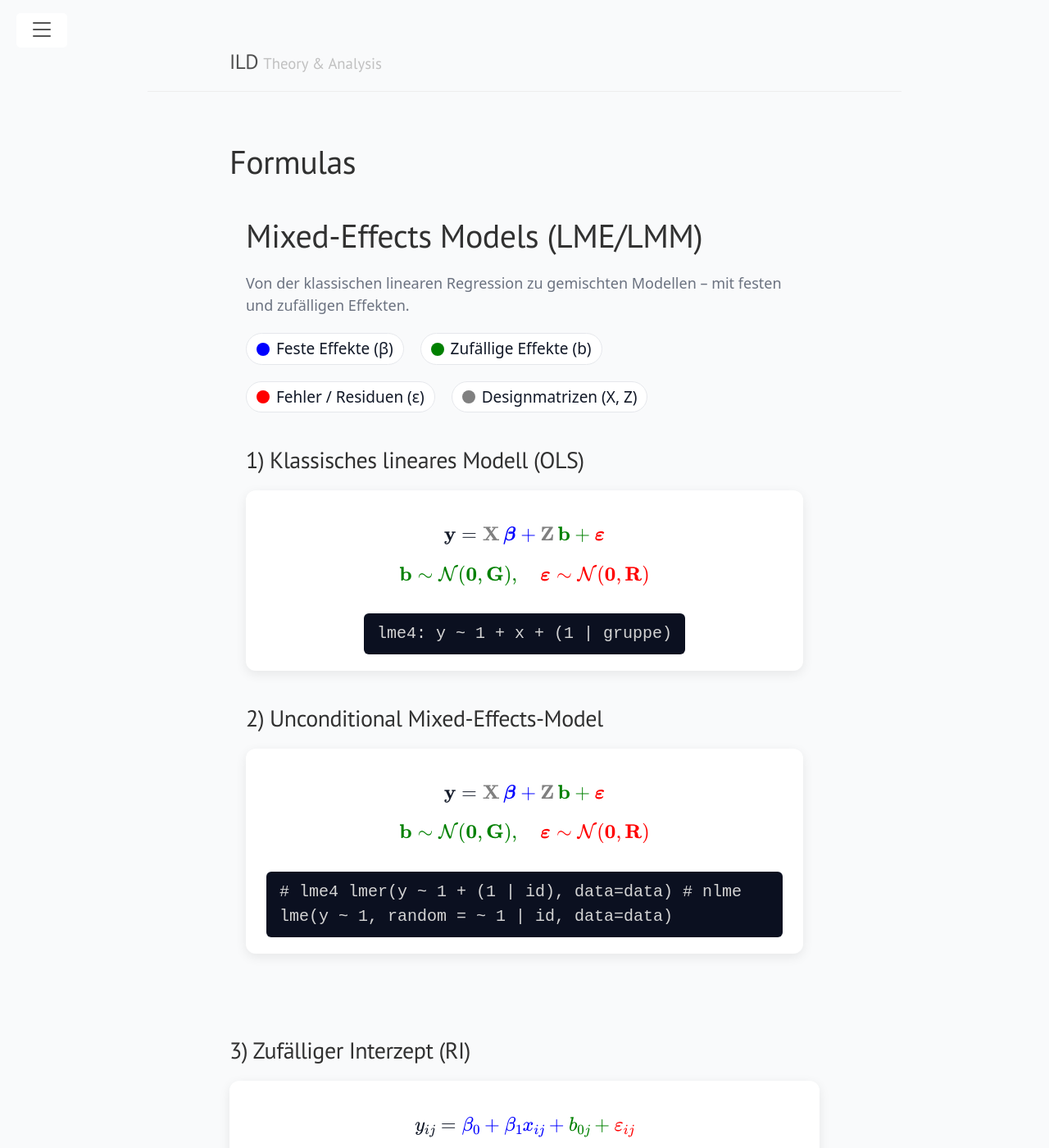
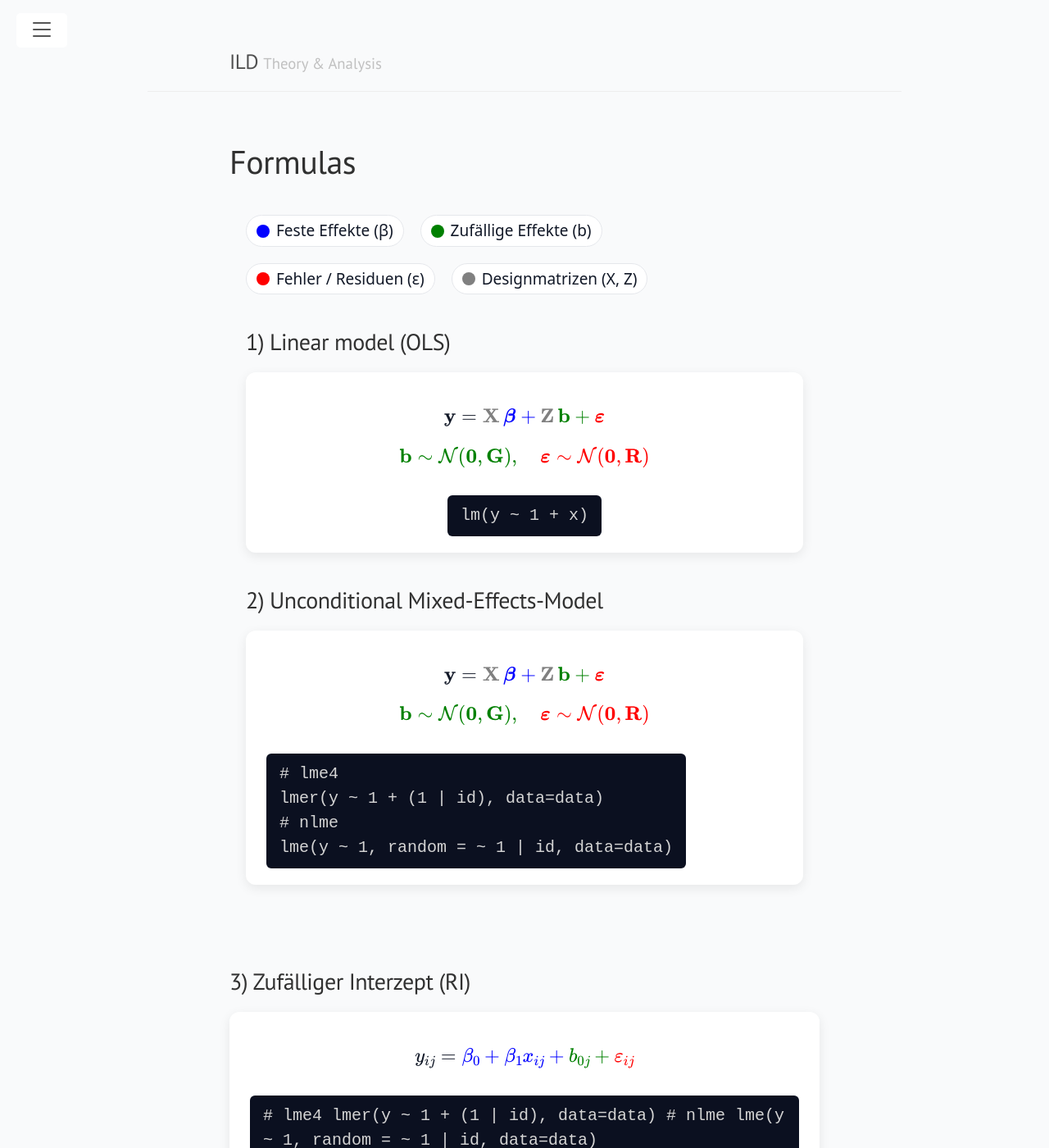
Before and after one commit to lennartseizer/ild, a Jekyll site: the page built from 9.html, in a window 1280 px wide and 1400 px high. Shown: the whole window at 82% size. Built offline with Jekyll 4.4.1, drawn with Linux system fonts in a browser that asks for light colours.

Commit message:
Update 9.html

```diff
--- a/9.html
+++ b/9.html
@@ -85,8 +85,6 @@ title: Formulas
 </head>
 <body>
   <div class="wrap">
-    <h1>Mixed-Effects Models (LME/LMM)</h1>
-    <p class="note">Von der klassischen linearen Regression zu gemischten Modellen – mit festen und zufälligen Effekten.</p>
 
     <!-- Legende -->
     <div class="legend">
@@ -96,7 +94,7 @@ title: Formulas
       <span class="chip"><span class="dot matrix"></span>Designmatrizen (X, Z)</span>
     </div>
 
-    <h2>1) Klassisches lineares Modell (OLS)</h2>
+    <h2>1) Linear model (OLS)</h2>
     <div class="card">
       $$
       \mathbf y
@@ -109,7 +107,7 @@ title: Formulas
       \color{red}{\boldsymbol\varepsilon} \sim \mathcal N(\mathbf 0,\mathbf R)
       $$
       <center>
-      <div class="code">lme4: y ~ 1 + x + (1 | gruppe)</div>
+      <div class="code">lm(y ~ 1 + x)</div>
       </center>
     </div>
 
@@ -126,10 +124,10 @@ title: Formulas
       \color{red}{\boldsymbol\varepsilon} \sim \mathcal N(\mathbf 0,\mathbf R)
       $$
       <div class="code">
-        # lme4
-        lmer(y ~ 1 + (1 | id), data=data)
-        # nlme
-        lme(y ~ 1, random = ~ 1 | id, data=data)</div>
+        # lme4 <br>
+        lmer(y ~ 1 + (1 | id), data=data) <br>
+        # nlme <br>
+        lme(y ~ 1, random = ~ 1 | id, data=data)</div> <br>
     </div>
     </div>
 
```
